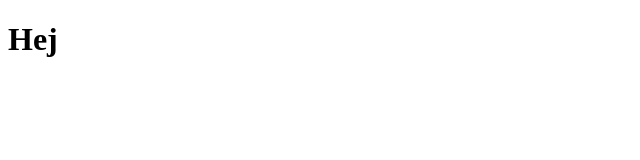
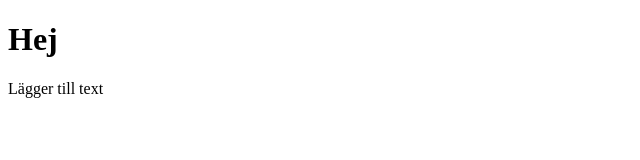
Before and after one commit to CantharellusCibarius/Test2, a plain HTML site: page index.htm in a window 1280 px wide. Shown: the whole page, without its empty margins (0-640 px from the left). Drawn offline with Linux system fonts and the light colour scheme.

Commit message:
la till paragraf

```diff
--- a/index.htm
+++ b/index.htm
@@ -5,6 +5,6 @@
 </head>
 <body>
 <h1>Hej</h1>
-
+<p>Lägger till text</p>
 </body>
 </html>
```
